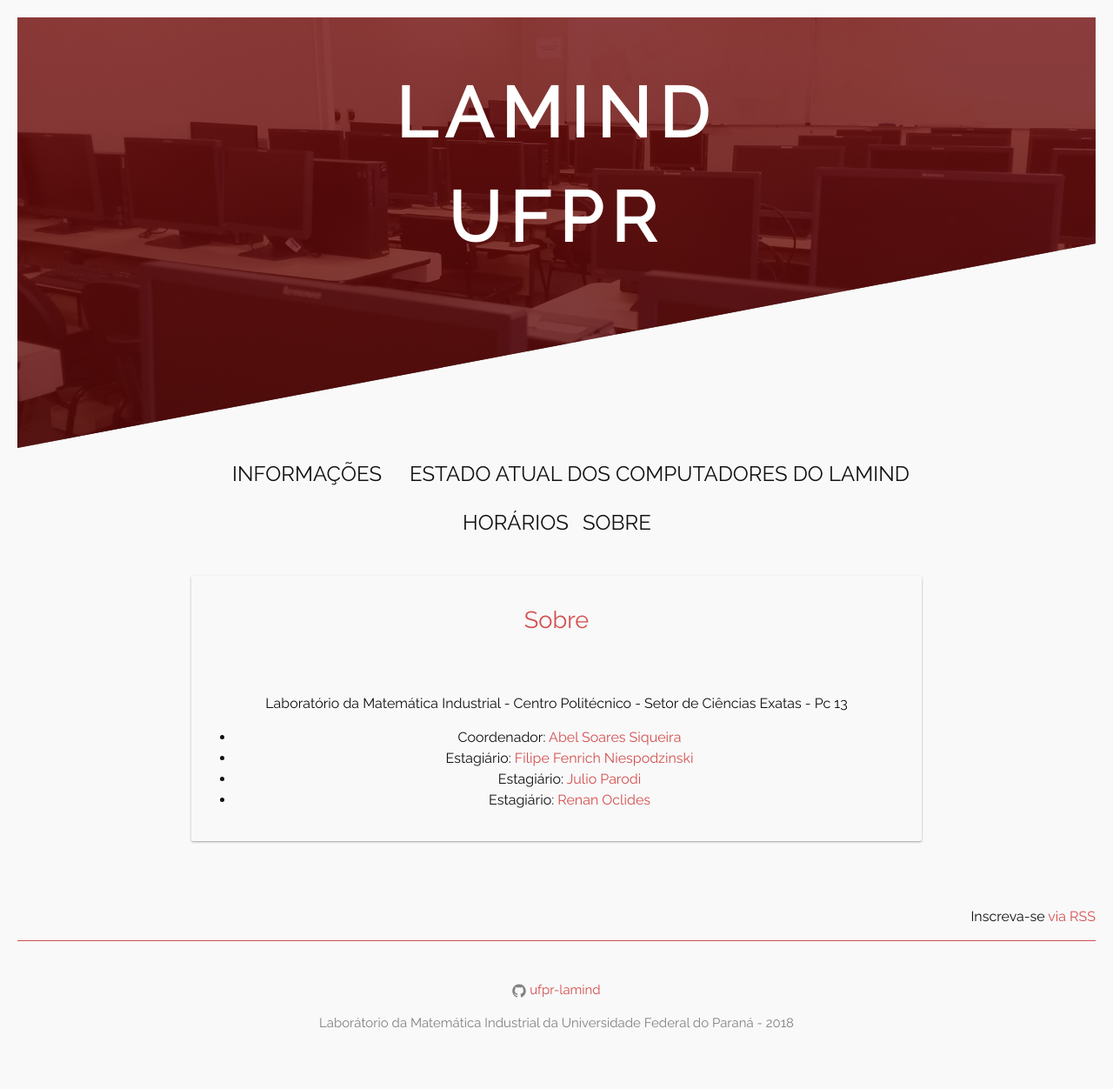
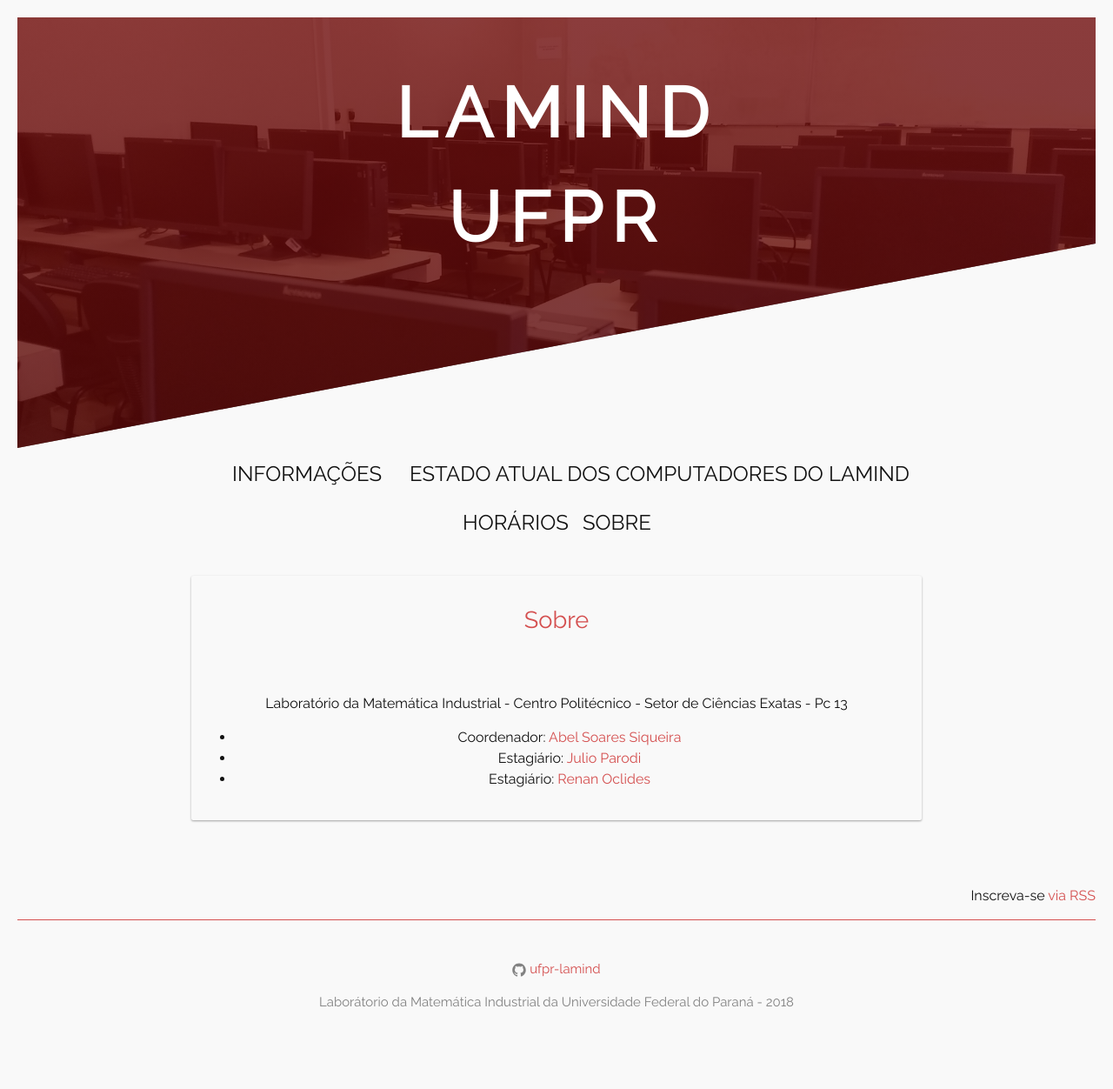
Before and after one commit to ufpr-lamind/ufpr-lamind.github.io, a Jekyll site: the page built from about.md, in a window 1280 px wide. Shown: the whole page at 87% size. Built offline with Jekyll 4.4.1, drawn with Linux system fonts in a browser that asks for light colours; after the commit the page ends 1228 px from its top, so only the background shows below that.

Commit message:
Update lista de estagiários

```diff
--- a/about.md
+++ b/about.md
@@ -7,6 +7,5 @@
   Centro Politécnico - Setor de Ciências Exatas - Pc 13
 
 - Coordenador: [Abel Soares Siqueira](http://github.com/abelsiqueira)
-- Estagiário: [Filipe Fenrich Niespodzinski](http://github.com/foolem)
 - Estagiário: [Julio Parodi](http://github.com/julioparodi)
 - Estagiário: [Renan Oclides](https://github.com/RenanOD)
```
